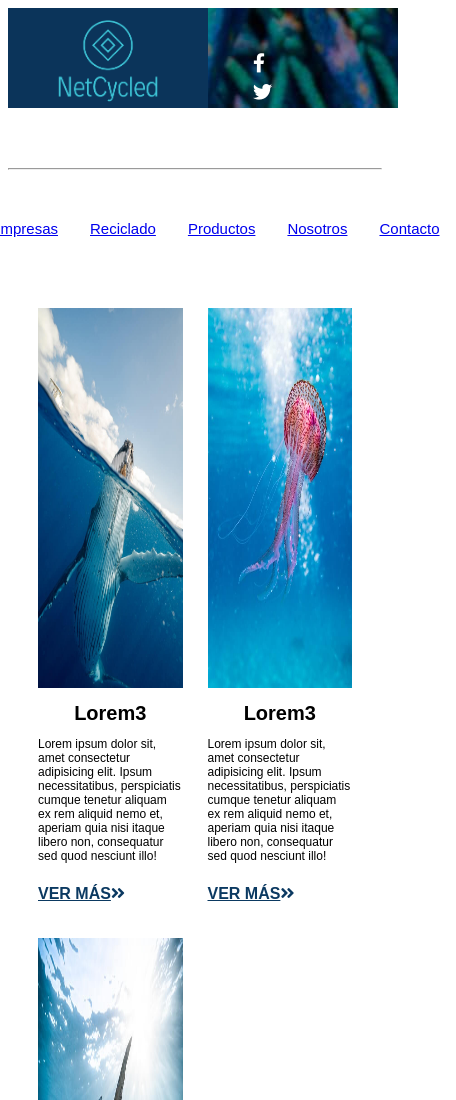
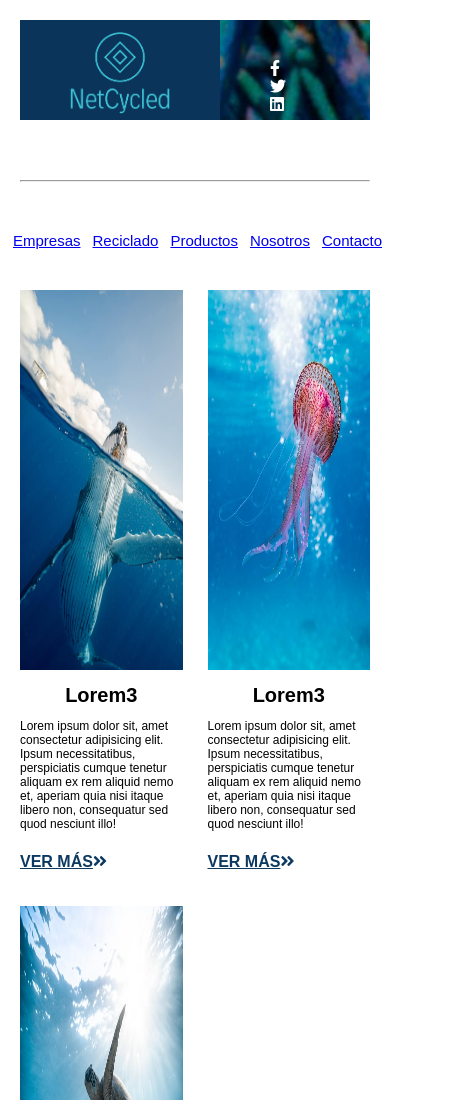
Before and after one commit to FedericoBou/TrabajoHTML, a plain HTML site: page Index.html in a window 390 px wide. Shown: the top 1100 px of the page, 456 px wide, since content can reach past the window. Drawn offline with Linux system fonts and the light colour scheme.

Commit message:
Segunda Corrección

```diff
--- a/Style.css
+++ b/Style.css
@@ -1,52 +1,51 @@
 
-body{
+body {
 font-size: 16px;
 font-family: 'Oswald', sans-serif;
+margin: 10px;
+padding: 10px;
 }
 
-ul{
+ul {
     list-style: none;
 }
 
 /* Cabecera*/
-
 .container {
-   width: 96%;
-   margin: auto;
+   width: 100%;
+   margin: 0px;
    display: flex;
    justify-content: space-between;
    background-image: url("img/Fondo-de-Cabecera.jpg");
 }
 
-.nav-brand{
+.nav-brand {
     width: 200px;
 }
 
    /*  Iconos de Social media */
-
-.links{
+.links {
     padding: 40px;
 }
 
-.links a{
-    margin: 0 30px;
+.links a {
+    margin: 0 20px;
     color: rgb(255, 255, 255);
 }
 
-.links a i{
+.links a i {
     font-size: 1.5rem;
 }
 
-
 /* Menu Navegación */
-
-.nav-main{
+.nav-main {
     font-size: 17px;
     display: flex;
     justify-content: center;
     align-items: center;
     height: 60px;
     padding: 20px 0px;
+    margin: 0;
 }
 
 .nav-main ul {
@@ -55,7 +54,7 @@ ul{
     justify-content: space-between;
 }
 
-.nav-main ul li{
+.nav-main ul li {
     padding: 10px;
 }
 
@@ -63,28 +62,27 @@ ul{
     padding: 6px;
 }
 
-.nav-main ul .nav-menu{
+.nav-main ul .nav-menu {
     margin-left: 20px;
 }
 
     /* Noticias */
-
-.news-cards{
+.news-cards {
     display: grid;
     grid-template-columns: 1fr 1fr 1fr;
     gap: 25px;
-    margin: 30px;
+    margin: 0px;
 }
-.news-cards img{
+.news-cards img {
     width: 100%;
     height: 380px;
 }
-.news-cards h3{
+.news-cards h3 {
     font-size:20px;
     margin: 10px 0;
     text-align: center;
 }
-.news-cards a{
+.news-cards a {
     padding: 10px 0;
     color: #0b3961;
     text-transform: uppercase;
@@ -92,27 +90,26 @@ ul{
     font-weight: bold;
 }
 
-hr{
+hr {
     margin-top: 60px;
 }
 
 /* Banner */
-
-
-.showcase{
+.showcase {
     width: 91%;
     height: 500px;
     background: url(../img/Coral.jpg) no-repeat center center/cover;
     padding: 50px;
     margin-bottom: 20px;
-    margin-left: 30px;
+    margin: auto;
     display: flex;
     flex-direction: column;
     align-items: center;
     justify-content: flex-end;
     color: white;
 }
-.btn{
+
+.btn {
     cursor: pointer;
     display: inline-block;
     border: 0px;
@@ -130,10 +127,8 @@ hr{
  margin-bottom: 10px;
 }
 
-
 /* Footer */
-
-.footer{
+.footer {
     background: #003e94;
     color: #ffffff;
     font-size: 12px;
@@ -142,56 +137,63 @@ hr{
     padding-bottom: 20px;
     display: flex;
     justify-content: space-between;
-    width: 93.5%;
-    margin-left: 30px;
-
+    width: 95%;
+    margin-top: 10px;
 }
-.footer a{
+.footer a {
     color:#ffffff;
 }
 
 /* MEDIA QUERI */
-
-@media (max-width: 800px){
+@media (max-width: 800px) {
 .news-cards{
     grid-template-columns:repeat(2, 1fr);
 }
-.showcase{
-    width: 80%;
+
+.showcase {
+    width: 76.5%;
+
 }
-.footer{
-    width: 85.5%;
+
+.footer {
+    width: 86.2%;
 }
-.nav-main ul{
+
+.nav-main ul {
     width: 50%;
-    justify-content: center;
+    justify-content:center;
     font-size: 15px;
+    margin-right: 35px;
 }
-.links{
-    margin-top: 30px;
-    padding: 10px;
+
+.nav-main ul li {
+margin: -5px;
+padding: 5px;
 }
-.links a i{
-    font-size: 1.2rem;
-    margin: 5px;
+
+.links {
+    margin: 0 -10px;
 }
+
+.links a i {
+    font-size: 1rem;
+}
+
 .nav-brand {
     width: 200px;
     height: 100px;
 }
+
 .container {
-    width: 100vw;
+    max-width: 100%;
     height: 100px;
 }
+
 .news-cards p{
     font-size: 12px;
 }
+
 .news-card h3{
     width: 20px;
 }
-
-.hr{
-    margin: 30px;
 }
-
-}
```
Also changed, not shown: Index.html (+1 -22 lines).
